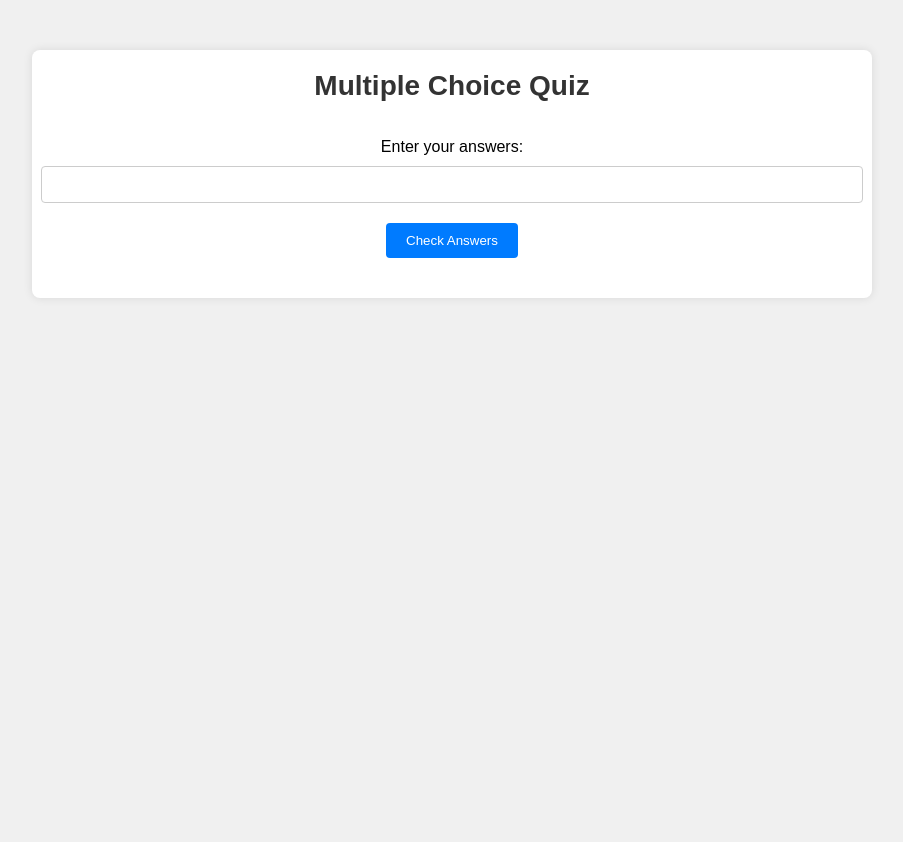
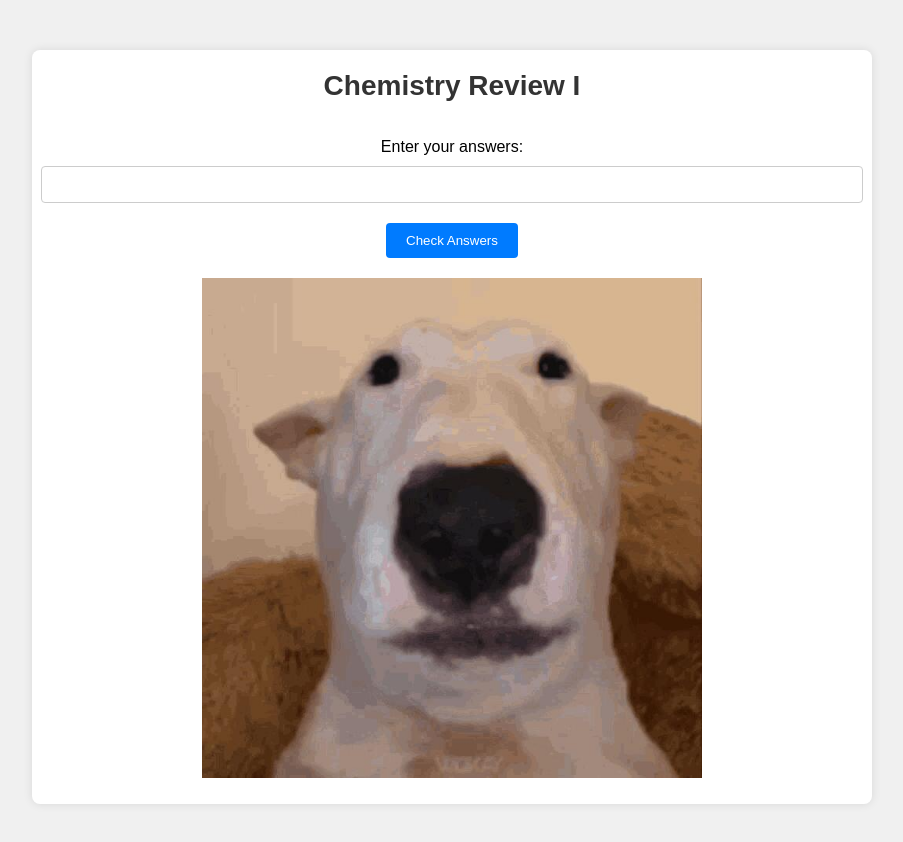
Before and after one commit to Jayfeather24/walright, a plain HTML site: page index.html in a window 1280 px wide. Shown: the whole page, without its empty margins (188-1091 px from the left). Before the commit the page ends 800 px from the top, so only its background shows below. Drawn offline with Linux system fonts and the light colour scheme.

Commit message:
Add files via upload

```diff
--- a/index.html
+++ b/index.html
@@ -4,17 +4,19 @@
 <head>
     <meta charset="UTF-8">
     <meta name="viewport" content="width=device-width, initial-scale=1.0">
-    <title>Multiple Choice Quiz</title>
+    <title>Chemistry Review I</title>
     <link rel="stylesheet" href="style.css">
 </head>
 
 <body>
     <div class="container">
-        <h1>Multiple Choice Quiz</h1>
+        <h1>Chemistry Review I</h1>
         <p>Enter your answers:</p>
         <input type="text" id="answersInput">
         <button onclick="checkAnswers()">Check Answers</button>
-        <div id="result"></div>
+        <div id="result">
+            <img src="walter.jpg" width="500" height="500">
+        </div>
         <div id="incorrectAnswers"></div>
     </div>
 
```
Also changed, not shown: walter.jpg (added).
